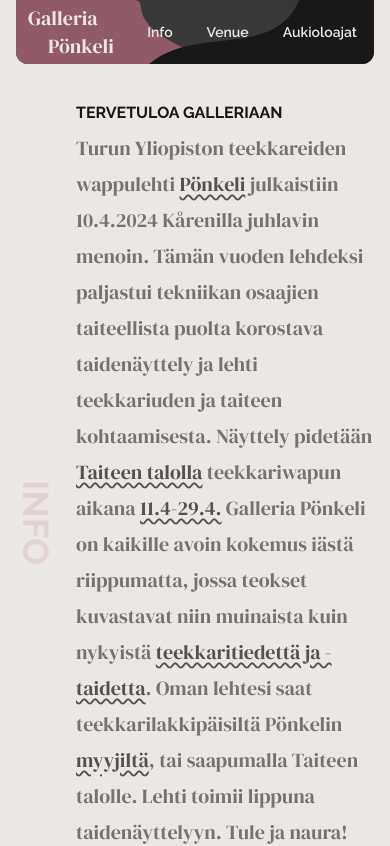
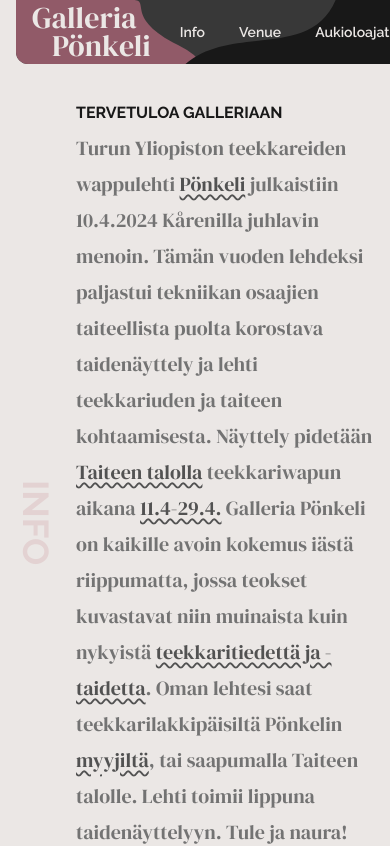
Before and after one commit to kolmeseiska/next-wappulehti, a Next.js app: page /galleria in a window 390 px wide. Shown: the top 846 px of the page. Built offline with nearby package versions, Linux system fonts and the light colour scheme.

Commit message:
Header spacing

```diff
--- a/src/gallery/Header.tsx
+++ b/src/gallery/Header.tsx
@@ -5,11 +5,11 @@
   return (
     <div
       className={`navbar
-      bg-base-300 text-base-100 rounded-b-xl mx-auto overflow-hidden z-10 p-0
+      bg-base-300 text-base-100 rounded-b-xl mx-auto overflow-hidden z-10 p-1
       min-w-fit
       gallery-header`}
     >
-      <div className='navbar-start z-10 text-xl sm:text-3xl leading-7 mx-3 font-display'>
+      <div className='navbar-start z-10 text-3xl sm:text-3xl leading-7 mx-3 font-display'>
         <div>
           <div>
             Galleria
```
